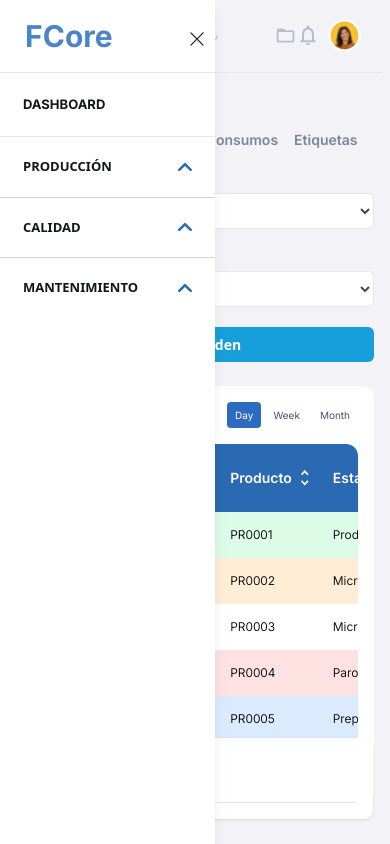
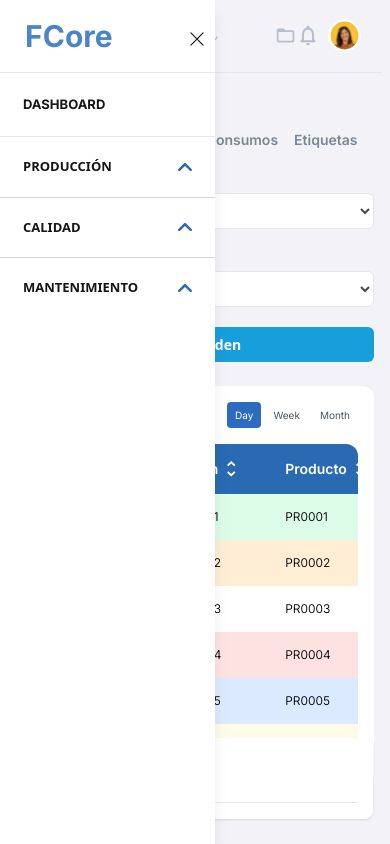
Before and after one commit to Nikhil79922/Refined_frontend, a React (Vite) app: page /dashboard/control/orden in a window 390 px wide. Built offline with nearby package versions, Linux system fonts and the light colour scheme.

Commit message:
fixewdcwvcs

```diff
--- a/src/components/Control/Orden.jsx
+++ b/src/components/Control/Orden.jsx
@@ -117,7 +117,7 @@ export default function Orden() {
 
         {/* Data Table */}
         <div className="overflow-x-auto rounded-[12px]  font-inter">
-          <table className="min-w-full   table-auto">
+          <table className="w-[250vw] md:w-[140vw] lg:w-full sm:w-[130vw]  table-auto">
             <thead>
               <tr className="bg-[#2A6AB2] ">
                 {[
```
